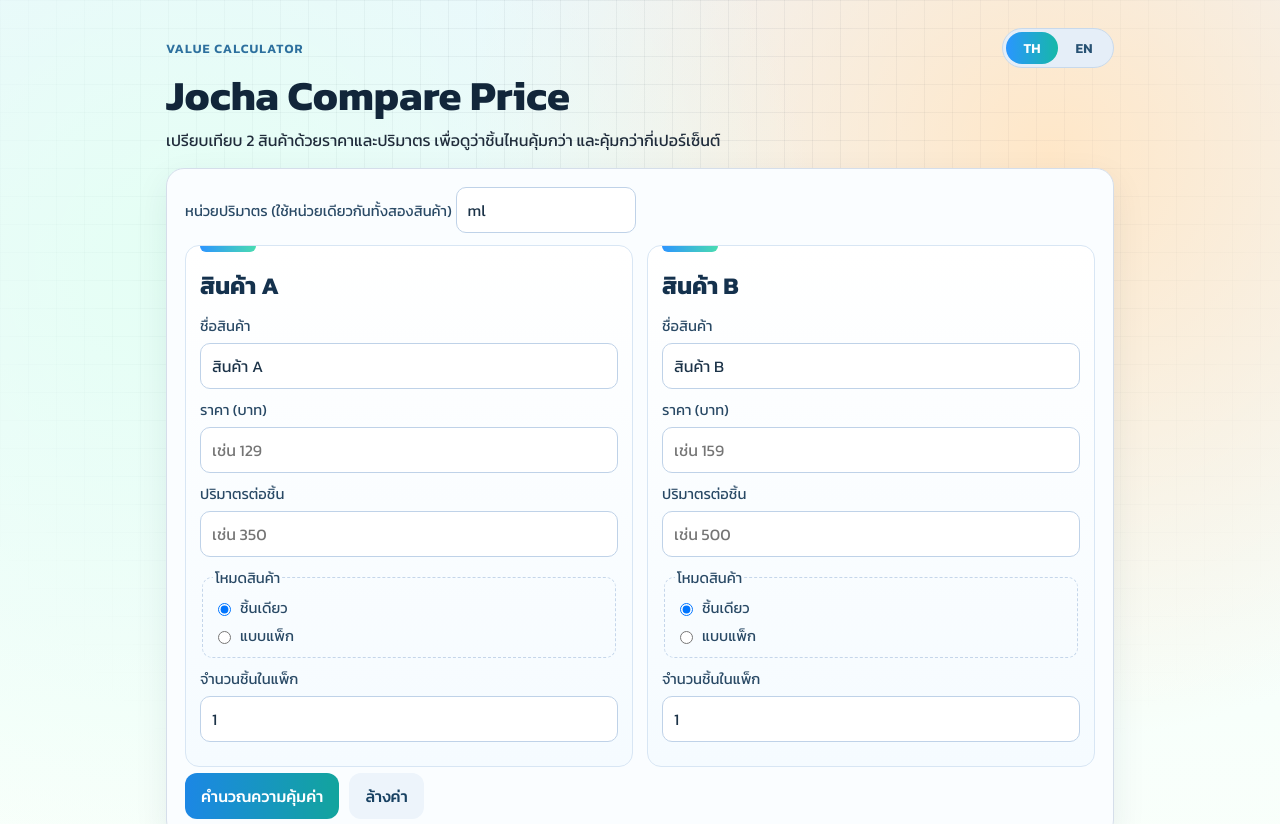
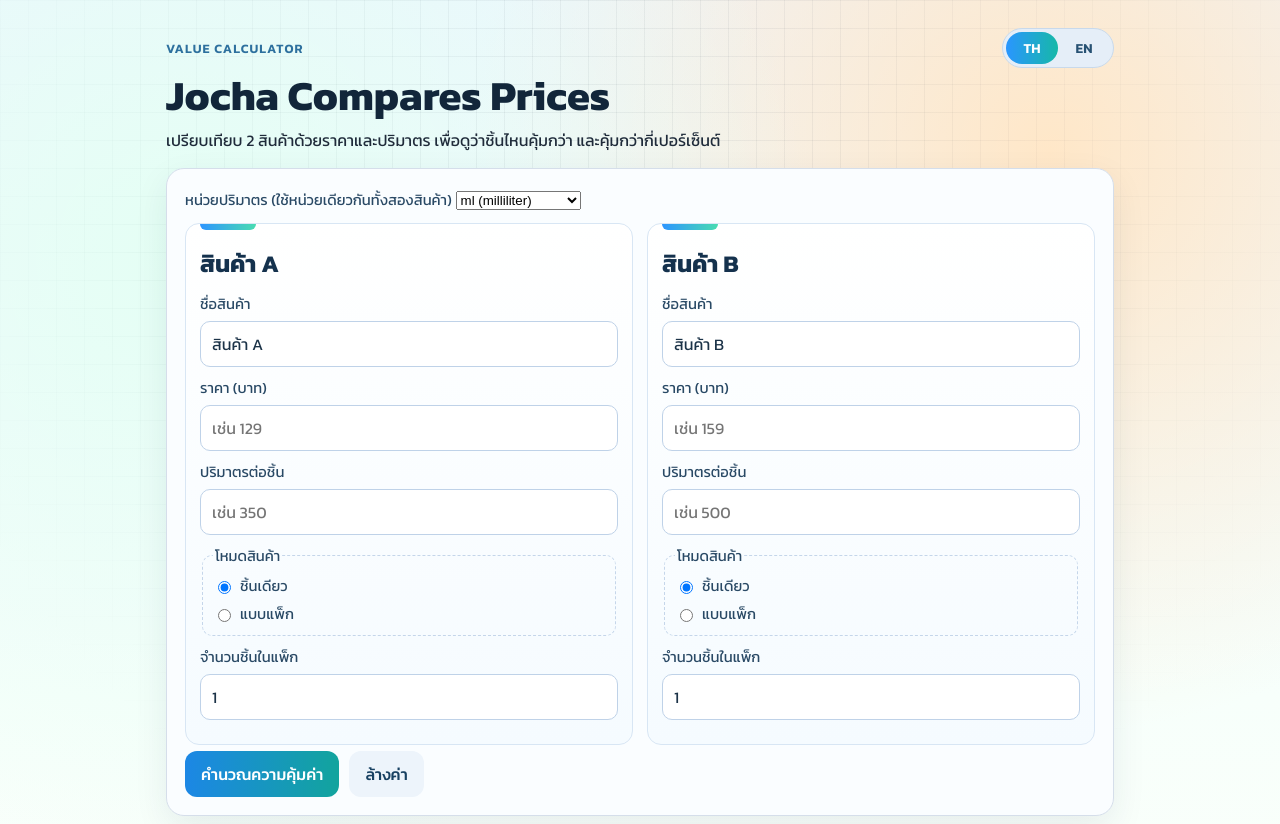
Before and after one commit to apichitstr/jocha-compare-price, a plain HTML site: page index.html in a window 1280 px wide. Shown: the top 824 px of the page. Drawn offline with Linux system fonts and the light colour scheme; a web font is replaced by a local one.

Commit message:
Rename app and add volume unit dropdown default ml

```diff
--- a/app.js
+++ b/app.js
@@ -10,7 +10,7 @@
     lang: "th-TH",
     defaults: { a: "สินค้า A", b: "สินค้า B" },
     text: {
-      title: "Jocha Compare Price",
+      title: "Jocha Compares Prices",
       eyebrow: "Value Calculator",
       subtitle: "เปรียบเทียบ 2 สินค้าด้วยราคาและปริมาตร เพื่อดูว่าชิ้นไหนคุ้มกว่า และคุ้มกว่ากี่เปอร์เซ็นต์",
       unitLabel: "หน่วยปริมาตร (ใช้หน่วยเดียวกันทั้งสองสินค้า)",
@@ -47,7 +47,7 @@
     lang: "en-US",
     defaults: { a: "Product A", b: "Product B" },
     text: {
-      title: "Jocha Compare Price",
+      title: "Jocha Compares Prices",
       eyebrow: "Value Calculator",
       subtitle: "Compare two products by price and volume to find which one gives better value and by what percent.",
       unitLabel: "Volume unit (use the same unit for both products)",
--- a/index.html
+++ b/index.html
@@ -3,7 +3,7 @@
 <head>
   <meta charset="UTF-8" />
   <meta name="viewport" content="width=device-width, initial-scale=1.0" />
-  <title>Jocha Compare Price</title>
+  <title>Jocha Compares Prices</title>
   <link rel="preconnect" href="https://fonts.googleapis.com" />
   <link rel="preconnect" href="https://fonts.gstatic.com" crossorigin />
   <link href="https://fonts.googleapis.com/css2?family=Kanit:wght@300;400;500;600;700&family=IBM+Plex+Sans+Thai:wght@300;400;500;600&display=swap" rel="stylesheet" />
@@ -20,14 +20,31 @@
           <button id="langEN" type="button" class="lang-btn">EN</button>
         </div>
       </div>
-      <h1>Jocha Compare Price</h1>
+      <h1>Jocha Compares Prices</h1>
       <p class="subtitle" id="subtitleText">เปรียบเทียบ 2 สินค้าด้วยราคาและปริมาตร เพื่อดูว่าชิ้นไหนคุ้มกว่า และคุ้มกว่ากี่เปอร์เซ็นต์</p>
     </header>
 
     <section class="controls">
       <div class="unit-row">
         <label for="unitLabel" id="unitLabelText">หน่วยปริมาตร (ใช้หน่วยเดียวกันทั้งสองสินค้า)</label>
-        <input id="unitLabel" type="text" value="ml" maxlength="10" />
+        <select id="unitLabel">
+          <option value="ml" selected>ml (milliliter)</option>
+          <option value="l">L (liter)</option>
+          <option value="fl oz">fl oz (fluid ounce)</option>
+          <option value="cup">cup</option>
+          <option value="tbsp">tbsp (tablespoon)</option>
+          <option value="tsp">tsp (teaspoon)</option>
+          <option value="cc">cc</option>
+          <option value="g">g (gram)</option>
+          <option value="kg">kg (kilogram)</option>
+          <option value="oz">oz (ounce)</option>
+          <option value="lb">lb (pound)</option>
+          <option value="piece">piece</option>
+          <option value="pack">pack</option>
+          <option value="sheet">sheet</option>
+          <option value="m">m (meter)</option>
+          <option value="cm">cm (centimeter)</option>
+        </select>
       </div>
 
       <div class="cards">
```
